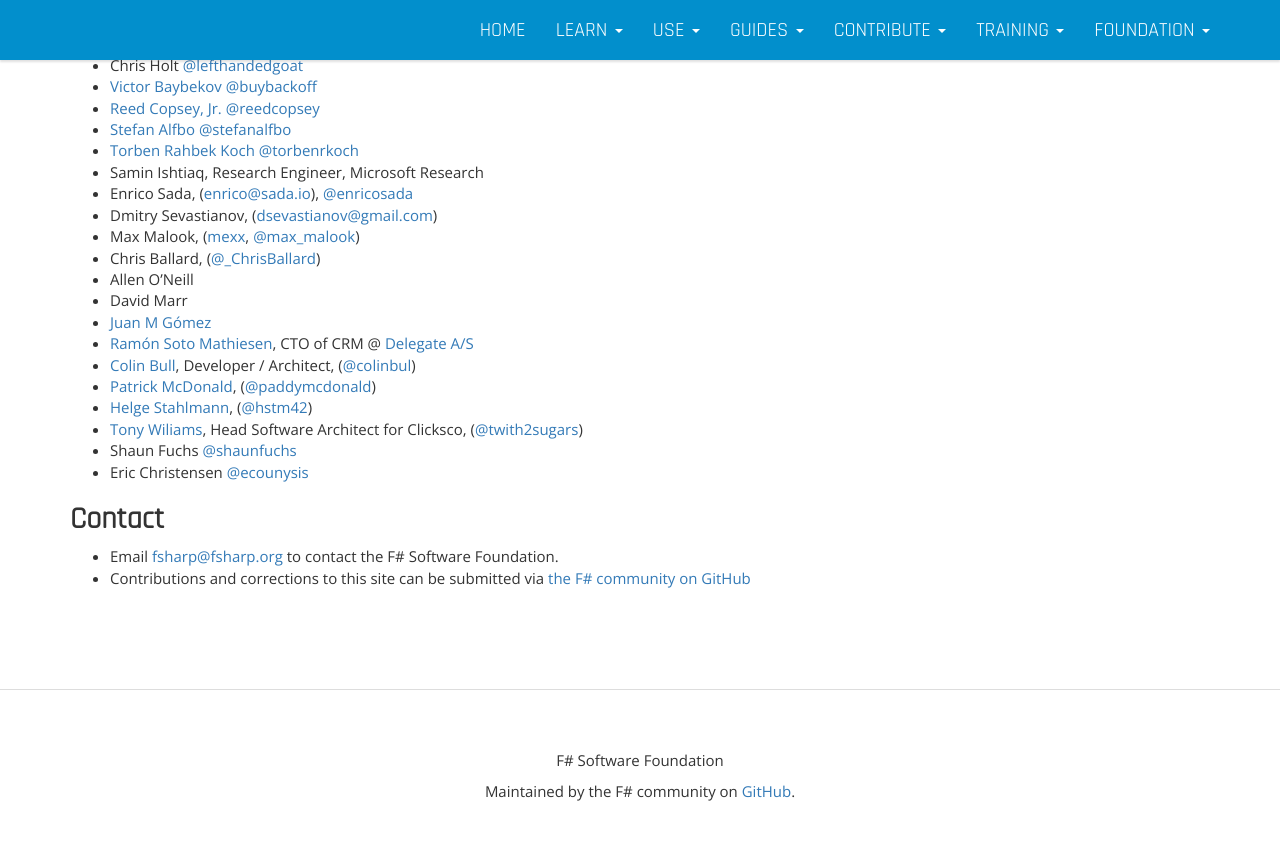
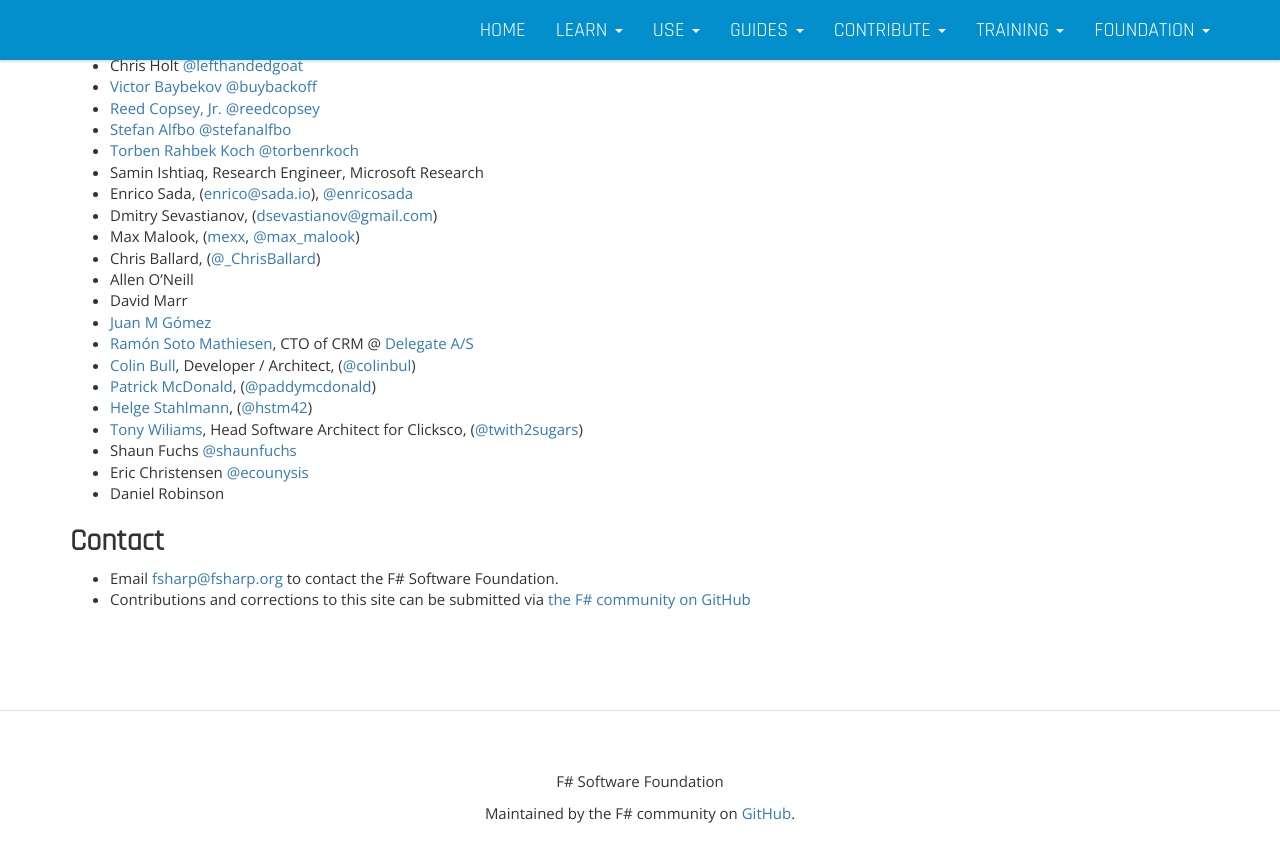
Before and after one commit to fsharp/fsharp.org, a Jekyll site: the page built from foundation.md, in a window 1280 px wide and 900 px high, scrolled down 4240 px. Shown: the top 862 px of the window. Built offline with Jekyll 4.4.1, drawn with Linux system fonts in a browser that asks for light colours; nearby versions of some CDN libraries.

Commit message:
Add Daniel Robinson to founding members list

```diff
--- a/foundation.md
+++ b/foundation.md
@@ -202,6 +202,7 @@ See the current [list of affiliated technical groups](/technical-groups) and [us
  * [Tony Wiliams](http://blog.tonywilliams.me.uk), Head Software Architect for Clicksco, ([@twith2sugars](https://twitter.com/twith2sugars))
  * Shaun Fuchs [@shaunfuchs](https://twitter.com/shaunfuchs)
  * Eric Christensen [@ecounysis](https://twitter.com/ecounysis)
+ * Daniel Robinson
 
 ## Contact
 
```
